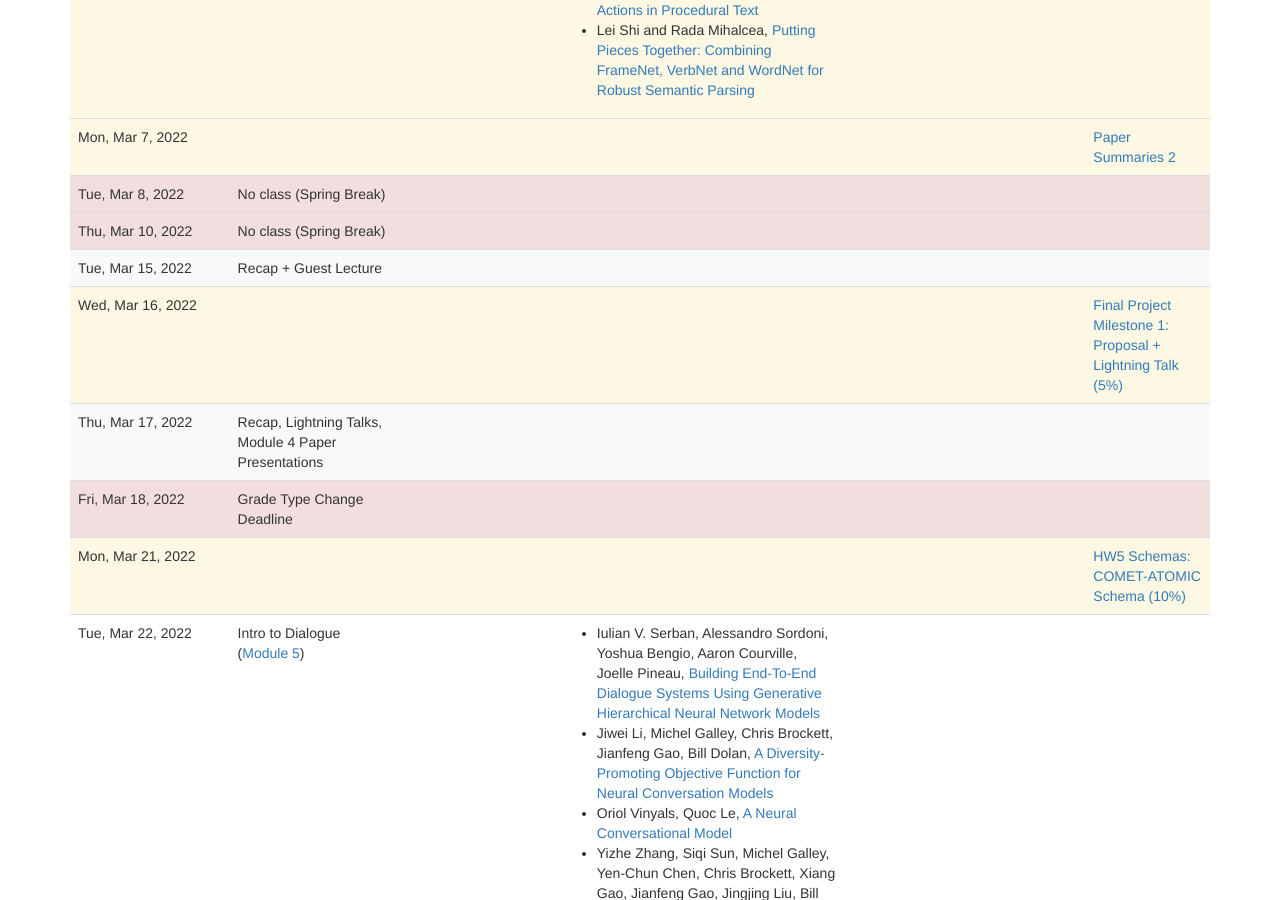
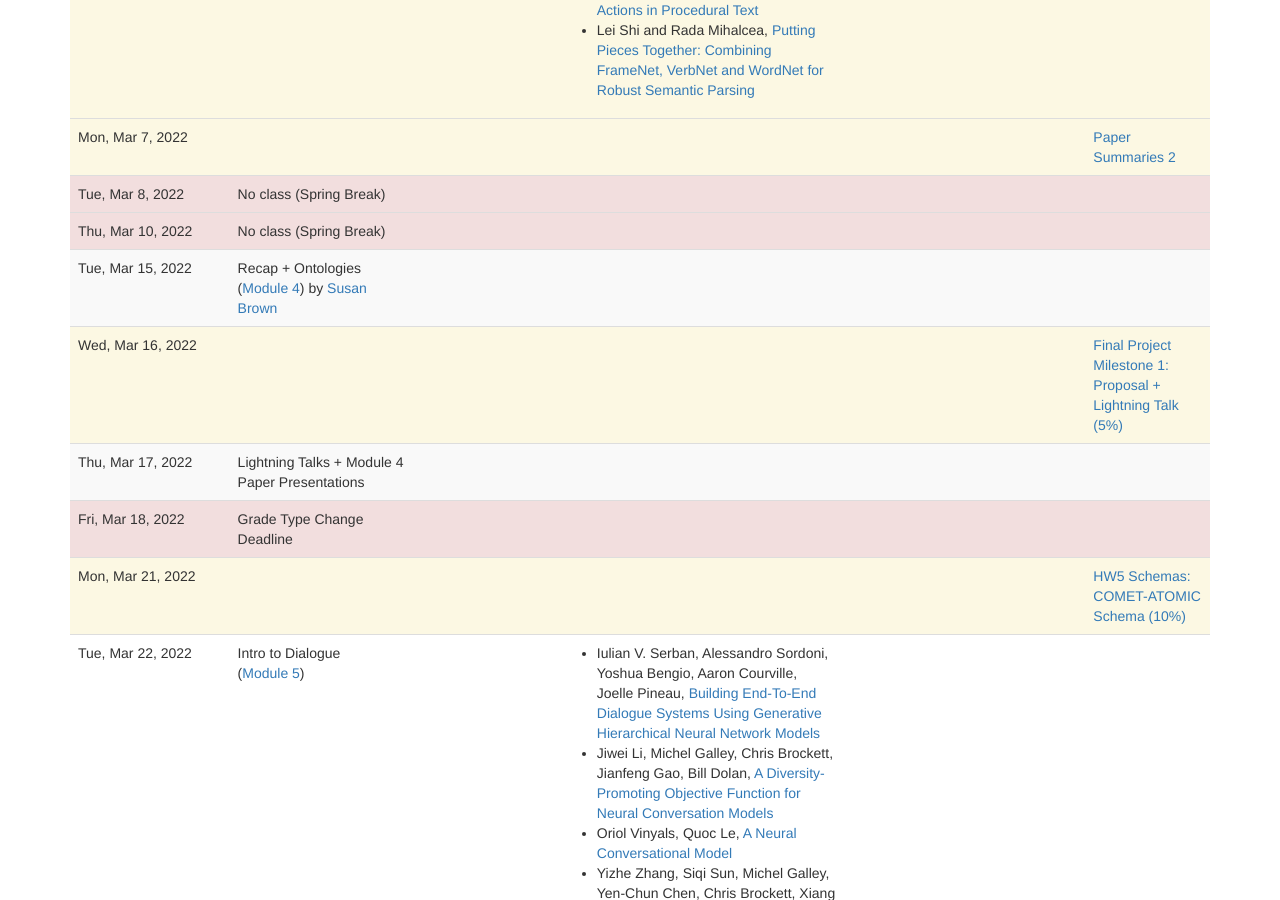
Before and after one commit to interactive-fiction-class/interactive-fiction-class.github.io, a Jekyll site: the page built from lectures.md, in a window 1280 px wide and 900 px high, scrolled down 6199 px. Built offline with Jekyll 4.4.1, drawn with Linux system fonts in a browser that asks for light colours; nearby versions of some CDN libraries; a script that is not in the unit is left out.

Commit message:
lecture titles

```diff
--- a/_data/lectures.yaml
+++ b/_data/lectures.yaml
@@ -151,7 +151,7 @@
 
 -
   date: 2022-03-15
-  title: Recap + Guest Lecture
+  title: Recap + Ontologies
 
 -
   date: 2022-03-16
@@ -163,7 +163,7 @@
 
 -
   date: 2022-03-17
-  title: Recap, Lightning Talks, Module 4 Paper Presentations
+  title: Lightning Talks + Module 4 Paper Presentations
 
 -
   date: 2022-03-18
```
